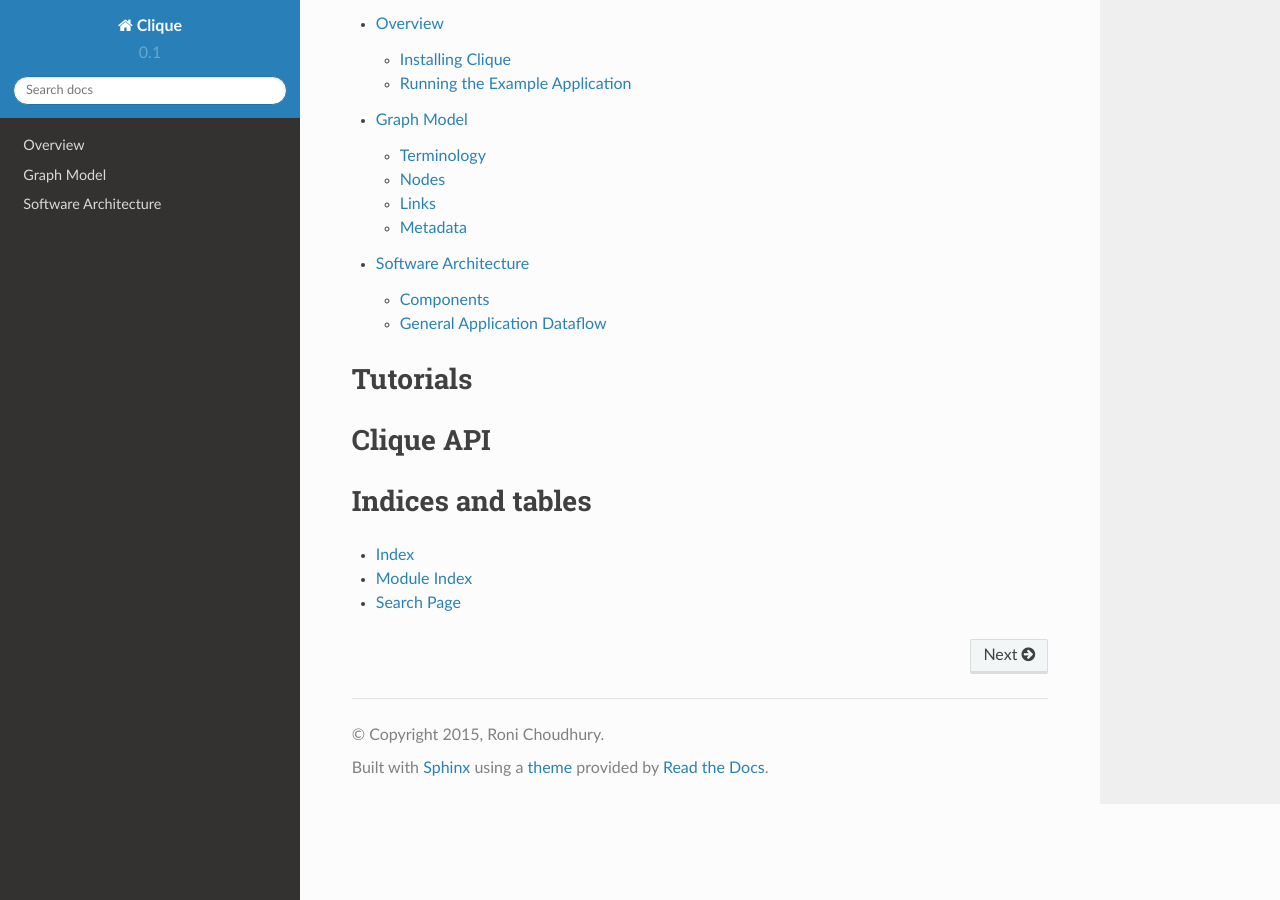
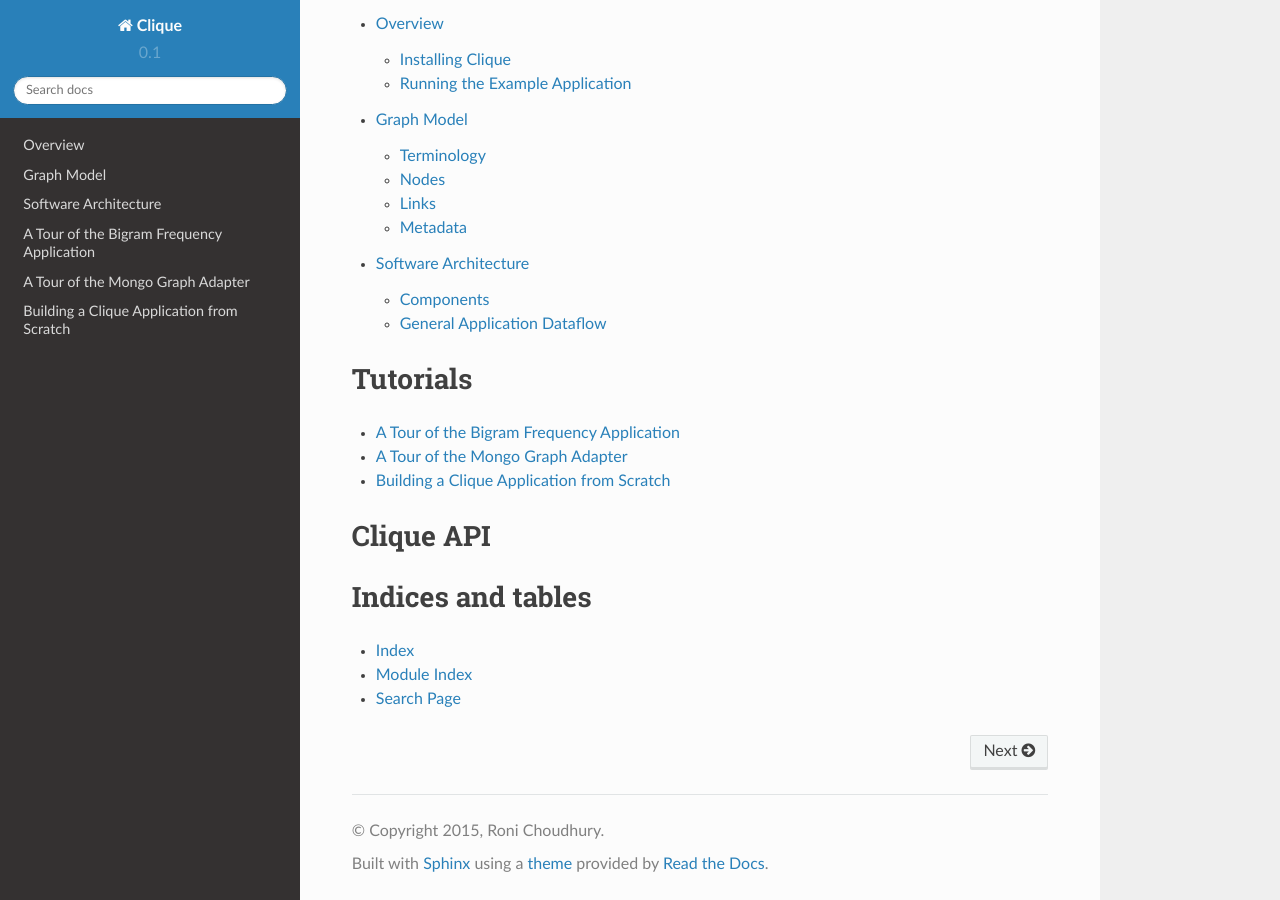
Before and after one commit to Kitware/clique, a Sphinx documentation site: the page built from docs/index.rst, in a window 1280 px wide and 900 px high, scrolled down 689 px. Built offline with Sphinx 7.4.7 and the Read the Docs theme 2.0.0, drawn with Linux system fonts in a browser that asks for light colours.

Commit message:
Add files for "tutorials" section

```diff
--- a/docs/index.rst
+++ b/docs/index.rst
@@ -47,10 +47,11 @@
 =========
 
 .. toctree::
-   :maxdepth: 2
+    :maxdepth: 2
 
-.. todo::
-    Fill in section names and corresponding skeleton files
+    tutorials/tour-example
+    tutorials/tour-mongo
+    tutorials/from-scratch
 
 Clique API
 ==========
--- /dev/null
+++ b/docs/tutorials/from-scratch.rst
@@ -0,0 +1,2 @@
+Building a Clique Application from Scratch
+==========================================
--- /dev/null
+++ b/docs/tutorials/tour-example.rst
@@ -0,0 +1,2 @@
+A Tour of the Bigram Frequency Application
+==========================================
--- /dev/null
+++ b/docs/tutorials/tour-mongo.rst
@@ -0,0 +1,2 @@
+A Tour of the Mongo Graph Adapter
+=================================
```
